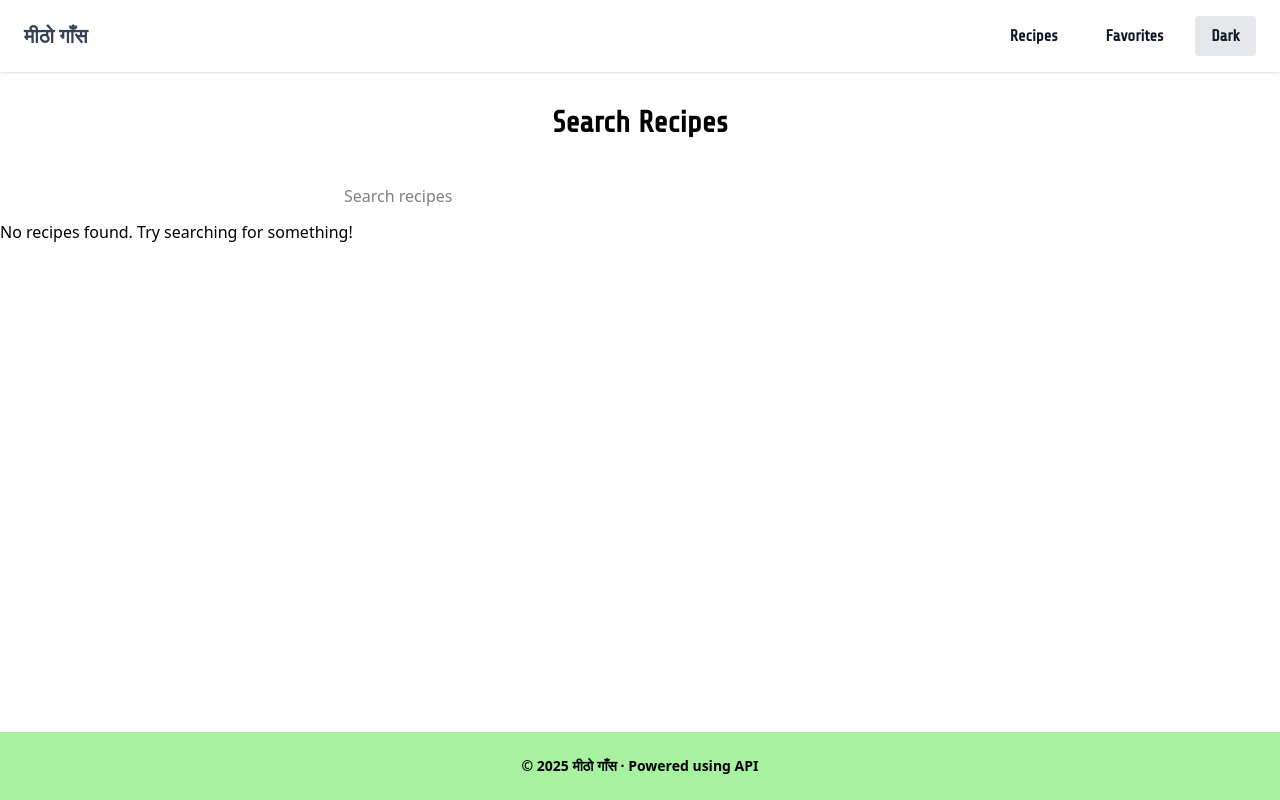
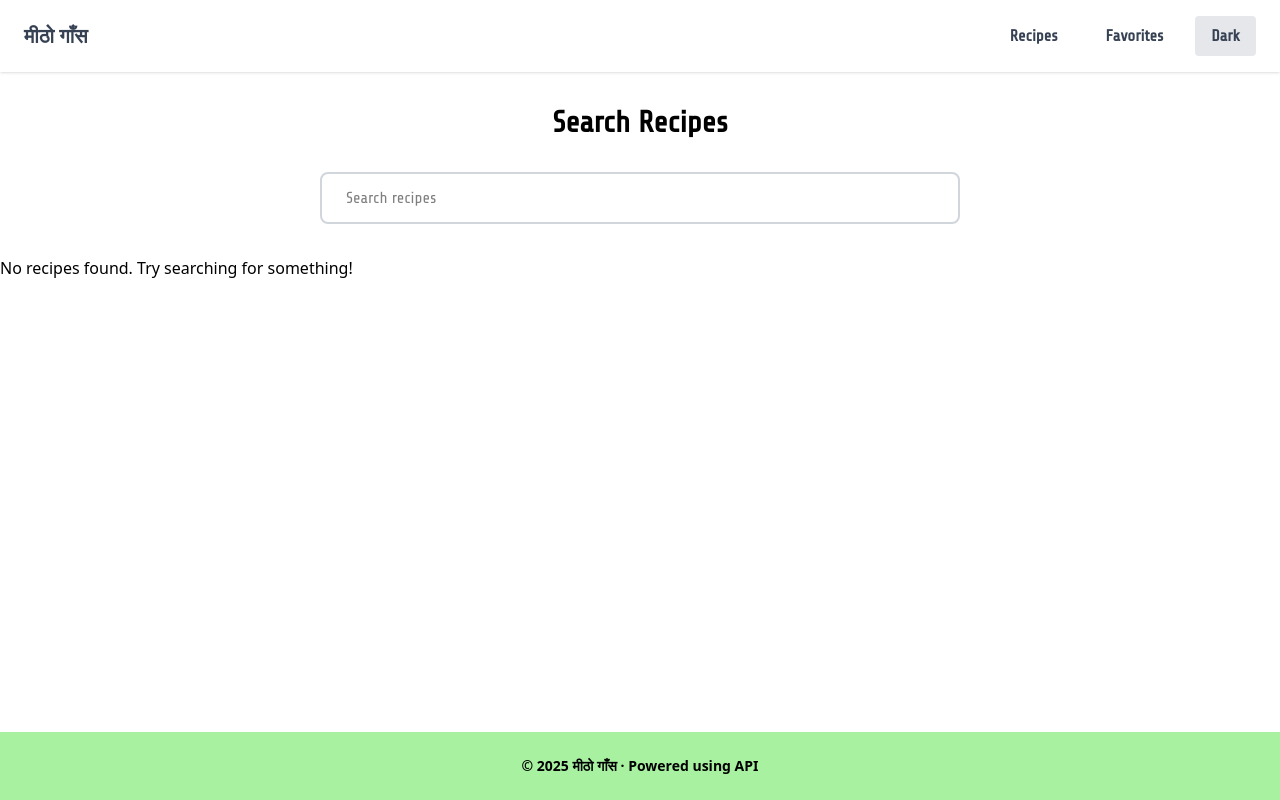
Before and after one commit to bijayjha2025/Projects-React, a React (Vite) app in the folder RecipeFinder/mithogaas/: page /recipes in a window 1280 px wide. Built offline with nearby package versions, Linux system fonts and the light colour scheme; a web font is replaced by a local one.

Commit message:
Working on searchBar

```diff
--- a/RecipeFinder/mithogaas/src/Components/NavBar.jsx
+++ b/RecipeFinder/mithogaas/src/Components/NavBar.jsx
@@ -7,11 +7,11 @@ const NavBar = ({ theme, toggleTheme }) => {
         <Link to="/" className="text-xl font-bold text-gray-700 hover:text-[#58e633] transition-colors">मीठो गाँस</Link>
 
         <div className='flex items-center gap-4'>
-        <Link to="/recipes" className="px-4 py-2 text-gray-900 hover:text-[#58e633] font-semibold transition-colors font-share">Recipes</Link>
+        <Link to="/recipes" className="px-4 py-2 text-gray-700 hover:text-[#58e633] font-bold transition-colors font-share">Recipes</Link>
 
-        <Link to="/favorites" className="px-4 py-2 text-gray-900 hover:text-[#58e633] font-semibold transition-colors font-share">Favorites</Link>
+        <Link to="/favorites" className="px-4 py-2 text-gray-700 hover:text-[#58e633] font-bold transition-colors font-share">Favorites</Link>
 
-        <button onClick={toggleTheme} className="px-4 py-2 rounded bg-gray-200 text-gray-900 hover:bg-[#a7f1a0] transition-colors font-share font-semibold cursor-pointer">{theme === "light" ? "Dark" : "Light"}</button>
+        <button onClick={toggleTheme} className="px-4 py-2 rounded bg-gray-200 text-gray-700 hover:bg-[#a7f1a0] transition-colors font-share font-semibold cursor-pointer">{theme === "light" ? "Dark" : "Light"}</button>
         </div>
      </nav>
     );
--- a/RecipeFinder/mithogaas/src/Components/RecipeCard.jsx
+++ b/RecipeFinder/mithogaas/src/Components/RecipeCard.jsx
@@ -4,10 +4,10 @@ import { Link } from 'react-router-dom';
 const RecipeCard = ({ recipe }) => {
     return(
         <div className='bg-white rounded-lg shadow-md overflow-hidden hover:shadow-xl transition-shadow'>
-            <img src='recipe.strMealThumb' alt='recipe.strMeal' className='w-full h-48 object-cover' />
+            <img src={recipe.strMealThumb} alt={recipe.strMeal} className='w-full h-48 object-cover' />
             <div className='p-4'>
                 <h3 className='text-xl font-bold mb-2 font-share'>{recipe.strMeal}</h3>
-                <p>{recipe.strCategory}.{recipe.strArea}</p>
+                <p>{recipe.strCategory} . {recipe.strArea}</p>
                 <Link to={`/recipe/${recipe.idMeal}`} className='inline-block px-4 py-2 bg-[#a7f1a0] text-black font-semibold rounded hover:bg-[#58e633] transition-colors'>View Recipe</Link>
             </div>
         </div>
--- a/RecipeFinder/mithogaas/src/Components/SearchBar.jsx
+++ b/RecipeFinder/mithogaas/src/Components/SearchBar.jsx
@@ -15,9 +15,9 @@ const SearchBar = ({ onSearch }) => {
 
     return(
         <div className='max-w-2xl mx-auto px-4'>
-            <input type='text' value={query} onChange={(e) => setQuery(e.target.value)} placeholder='Search recipes' className='w-full px-6 py-3 rounded-lg border-gray-300 focus:outline-none focus:border-[#58e633]'/>
+            <input type='text' value={query} onChange={(e) => setQuery(e.target.value)} placeholder='Search recipes' className='w-full px-6 py-3 rounded-lg border-gray-300 border-2 focus:outline-none focus:border-[#58e633] font-share'/>
         </div>
     );
 };
 
-export default SearchBar
+export default SearchBar;
--- a/RecipeFinder/mithogaas/src/Pages/Recipes.jsx
+++ b/RecipeFinder/mithogaas/src/Pages/Recipes.jsx
@@ -28,7 +28,7 @@ const Recipes = () => {
                     <p className='text-center mt-8 font-share'>Loading...</p>
                 )}
 
-            <div>
+            <div className="grid gap-6 md:grid-cols-2 lg:grid-cols-3 max-w-6xl mx-auto px-4 mt-8">
                 { recipes.map(recipe => (
                     <RecipeCard key={recipe.idMeal} recipe={recipe} />
                 ))}
```
